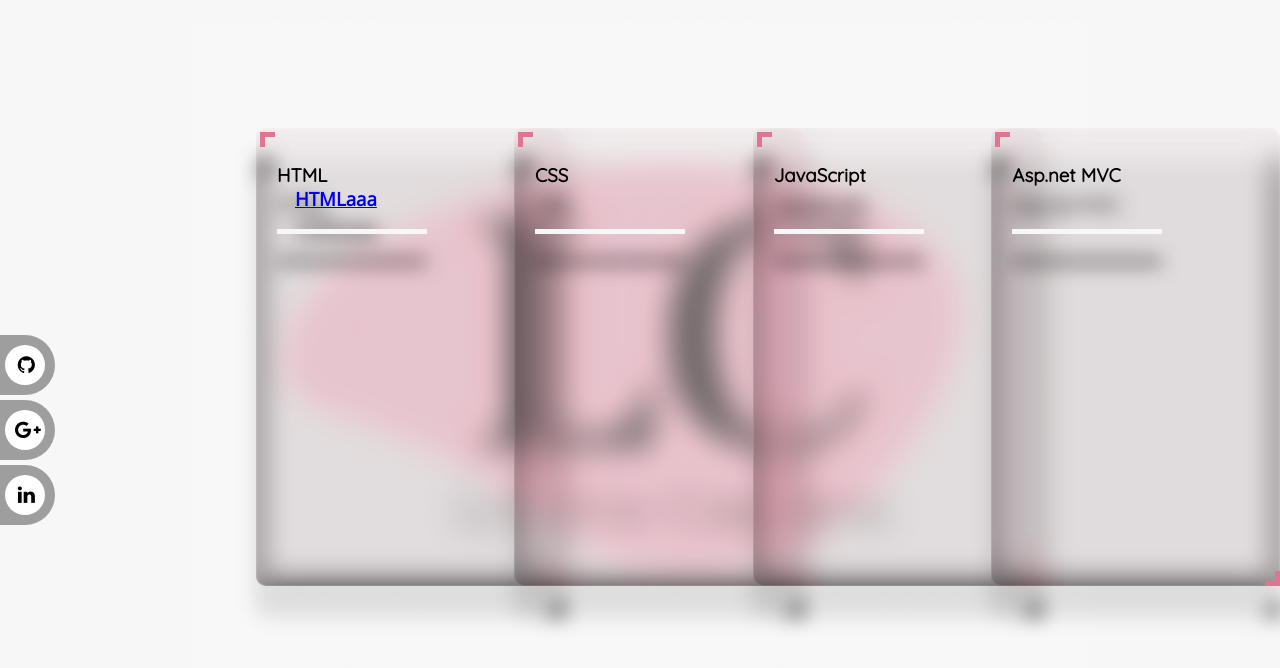
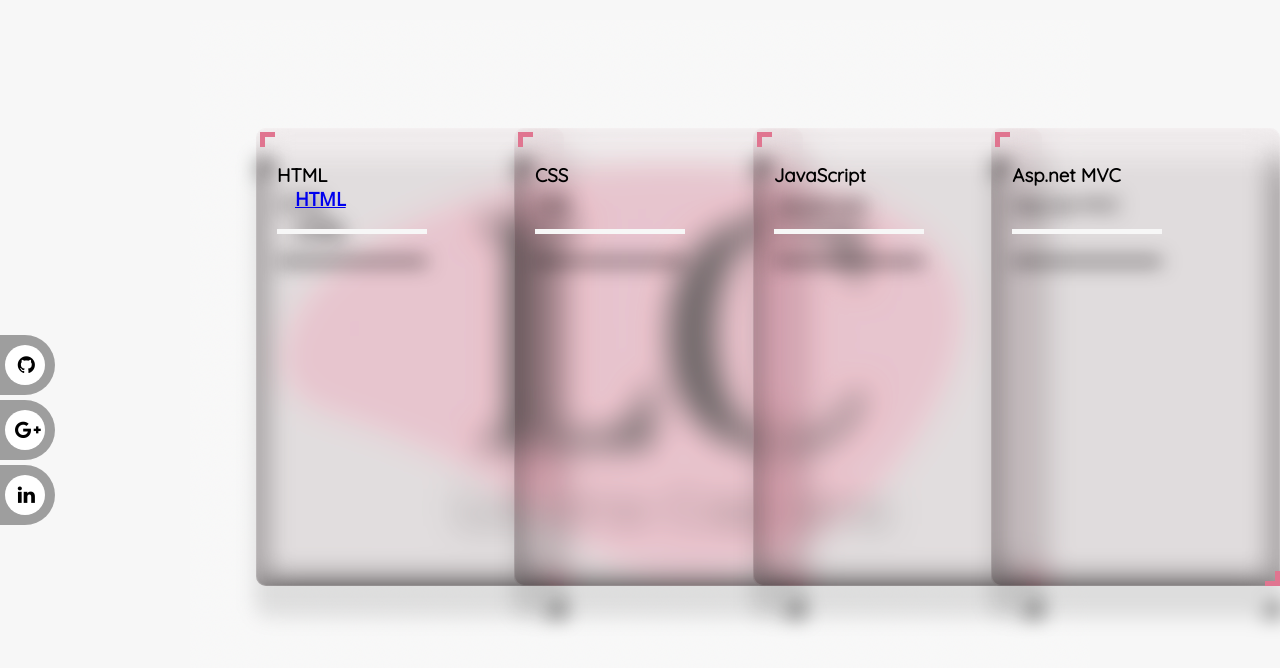
Before and after one commit to LorenaCapraru/LorenaPortofolio, a React (Create React App) app in the folder lorenaportofolio/: page /timeline in a window 1280 px wide. Shown: the top 668 px of the page. Built offline with nearby package versions, Linux system fonts and the light colour scheme.

Commit message:
Update Timeline.jsx

```diff
--- a/lorenaportofolio/src/Timeline.jsx
+++ b/lorenaportofolio/src/Timeline.jsx
@@ -20,7 +20,7 @@
                 <circle class="stroke" cx="60" cy="60" r="50" />
               </svg>
             </div>
-            <h3>HTMLaaa</h3>
+            <h3>HTML</h3>
           </div>
         </a>
         <div class="card">
```
